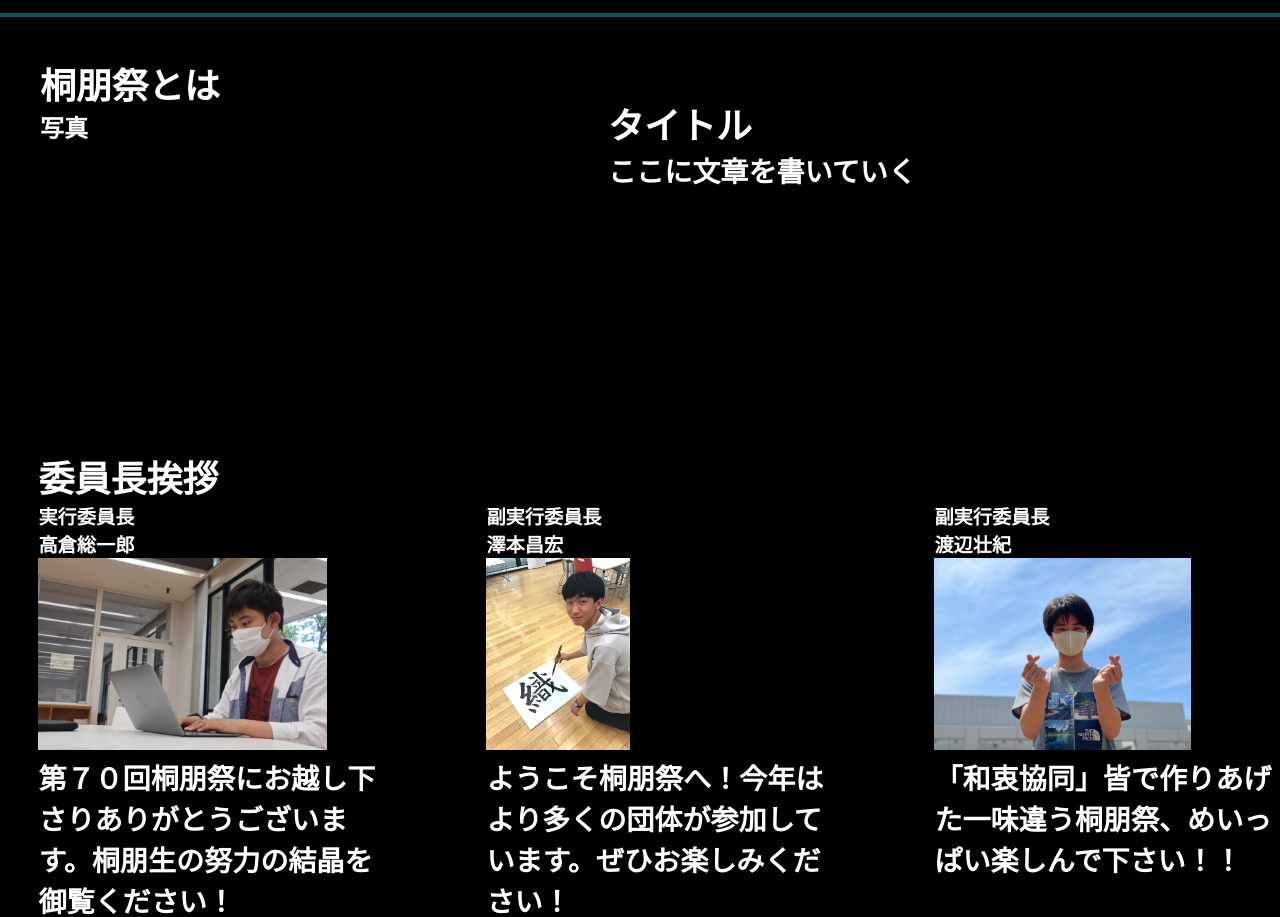
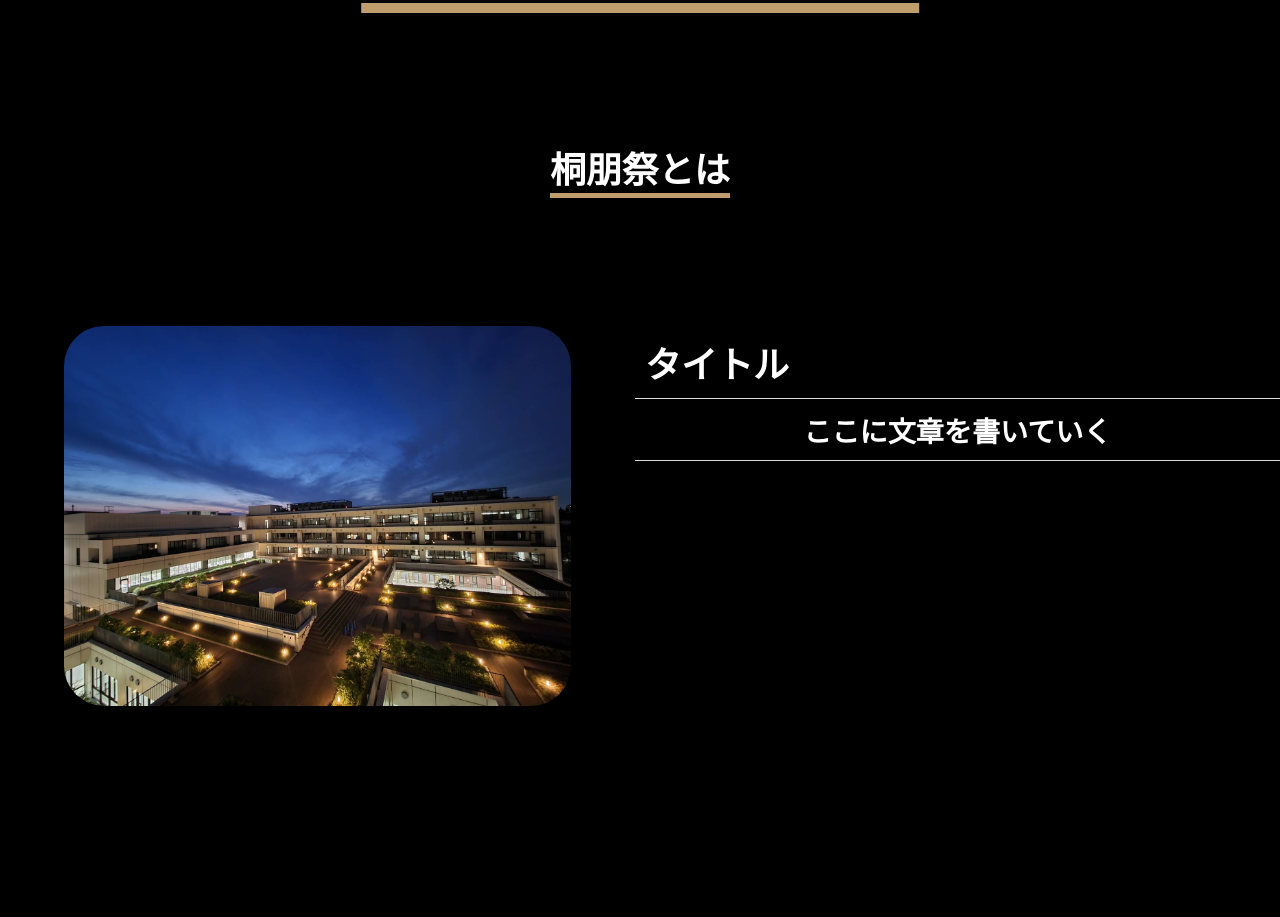
Before and after one commit to toho-festival/website-2021, a Next.js app: page /about in a window 1280 px wide. Shown: the part 175-1092 px from the top of the page. Built offline with nearby package versions, Linux system fonts and the light colour scheme.

Commit message:
changeLayout-about
「桐朋祭について」のレイアウト変更
説明＋委員長挨拶＋テーマ・ロゴ解説

```diff
--- a/src/components/AboutTohofes/entrance.tsx
+++ b/src/components/AboutTohofes/entrance.tsx
@@ -5,11 +5,11 @@ import {explain1} from "~/scripts/about"
 const AboutTOHO:FC = () => {
   return(
     <>
-      <Title>桐朋祭について</Title>
+      <Center><div><Title>桐朋祭について</Title></div></Center>
+      <Center><ContentTitleAbout>桐朋祭とは</ContentTitleAbout></Center>
       <Constraction>
       <SubTitle>
-        <ContentTitle>桐朋祭とは</ContentTitle>
-        <Img>写真</Img>
+        <Img src={ process.env.basePath + "/images/newEntrance-background-1.jpg"} />
       </SubTitle>
       <Content>
         {
@@ -28,65 +28,105 @@ const AboutTOHO:FC = () => {
   )
 }
 
-export default AboutTOHO
+export default AboutTOHO;
+
+const Center = styled.div`
+  text-align: center;
+  @keyframes border_anim {
+    0%{
+      width: 0%;
+    }
+    100%{
+      width: 100%;
+    }
+  }
+  div {
+    display: inline-block;
+    position: relative;
+    :before{
+      content: '';
+      position: absolute;
+      left: 50%;
+      bottom: 0;
+      width: 0;
+      transform: translateX(-50%);
+      border-bottom: solid 10px #bf9d6d;
+      animation: border_anim 2s forwards ease-in;
+      }
+    }
+`;
 
 const Title = styled.h1`
-  font-size: 50px;
-  :first-letter{
-    font-size:80px;
-    color:orange;
-  }
-  border-bottom: 4px solid #0e4e62;
+  color: white;
+  font-size: 80px;
+  display: inline-block;
   @media screen and (max-width:767px) {
-    :first-letter{
-      font-size: 15vw;
-      color:orange;
-    }
+    font-size: 40px;
   }
 `;
 
 const Constraction = styled.div`
   @media screen and (min-width:768px) {
     display: flex;
-    margin-bottom:32.5vh;
+    margin-bottom:50vw;
+    margin-top: 5vw;
   }
   @media screen and (max-width:767px) {
-    margin-bottom:32.5vh;
+    margin-bottom:50vw;
+    margin-top: 5vw;
   }
 `;
 
 const SubTitle = styled.article`
-  margin-top: 5vh;
-  margin-left: 5vh;
+  margin-top: 5vw;
+  margin-left: 5vw;
   width: 44%;
   @media screen and (max-width:767px) {
-
+    margin-left: 0vw;
+    margin: auto;
+    width: 70%;
+    text-align: center;
   }
 `;
 
-const ContentTitle = styled.h2`
-
+const ContentTitleAbout = styled.h2`
+  margin-top: 10vw;
+  color: white;
+  border-bottom: solid 5px #bf9d6d;
+  display: inline-block;
 `;
 
-const Img = styled.div`
-  background-color:black;
-  height:200%;
+const ContentTitle = styled.h2`
+  color: white;
+  border-bottom: 1px #ddd solid;
+  padding: 10px;
+`;
+
+const Img = styled.img`
   width:100%;
-  color: white;
+  color: black;
+  border-radius: 40px;
   @media screen and (max-width:767px) {
-
+    text-align: center;
   }
 `;
 
 const Content = styled.aside`
-  margin-top: 10vh;
-  margin-left: 5vh;
+  margin-top: 5vw;
+  margin-left: 5vw;
+  display: inline-block;
   width: 56%;
+  color: white;
   @media screen and (max-width:767px) {
-
+    display: block;
+    margin-left: 0vw;
+    margin: auto;
+    width: 80%;
   }
 `;
 
 const ContentInfo = styled.h3`
-
+  text-align: center;
+  border-bottom: 1px #ddd solid;
+  padding: 10px;
 `;
--- a/src/components/AboutTohofes/greeting.tsx
+++ b/src/components/AboutTohofes/greeting.tsx
@@ -5,14 +5,14 @@ import {greeting} from "~/scripts/about";
 const GreetingTOHO:FC = () => {
     return(
       <>
-        <Title>委員長挨拶</Title>
+        <Center><Title>委員長挨拶</Title></Center>
         <Wrap>
           {
             greeting.map(
-              ({ role, name, img, greet }) =><Greeting>
-                <Role>{role}</Role>
+              ({ order, role, name, img, greet }) =><Greeting color={order}>
+                <Role key={role}>{role}</Role>
                 <Name>{name}</Name>
-                <Img src={img}/>
+                <Img src={process.env.basePath + img}/>
                 <Greet key={ greet }>{ greet }</Greet>
               </Greeting>
             )
@@ -24,29 +24,97 @@ const GreetingTOHO:FC = () => {
 
 export default GreetingTOHO;
 
+const Center = styled.div`
+  text-align: center;
+`;
+
 const Title = styled.h2`
-  margin-left:3vw;
+  margin-top: 10vw;
+  margin-bottom: 4vw;
+  color: white;
+  border-bottom: solid 5px #bf9d6d;
+  display: inline-block;
 `;
 
 const Wrap = styled.div`
   display:grid;
-  gap:5vw;
+  gap:3vw;
   grid-template-columns: 1fr 1fr 1fr;
 `;
 const Greeting = styled.div`
-  margin-left:3vw;
+  margin-left:1vw;
+  margin-right: 1vw;
+  text-align: center;
+  border-radius: 40px;
+  @media screen and (max-width:767px) {
+    border-radius: 10px;
+  }
+  &[color="1"]{
+    background-color: #BD8A55;
+  }
+  &[color="2"]{
+    background-color: #61B0E2;
+  }
+  &[color="3"]{
+    background-color: #AC75B0;
+  }
+  &[color="4"]{
+    background-color: #FFE350;
+  }
+  &[color="5"]{
+    background-color: #92cb97;
+  }
+  &[color="6"]{
+    background-color: #f5a500;
+  }
+  &[color="7"]{
+    background-color: #E3364A;
+  }
+  &[color="8"]{
+    background-color: #9BCA54;
+  }
+  &[color="9"]{
+    background-color: #E15097;
+  }
+  &[color="10"]{
+    background-color: #499149;
+  }
+  &[color="11"]{
+    background-color: #de3400;
+  }
+  &[color="12"]{
+    background-color: #00aaff;
+  }
 `;
 
 const Role = styled.h3`
-  font-size:0.8rem;
+  margin-top: 0.5vw;
+  font-size:20px;
+  border-bottom: 2px solid white;
+  display: inline-block;
+  @media screen and (max-width:767px) {
+    font-size: 13px;
+  }
 `;
 const Name = styled.h3`
-  font-size:0.8rem;
+  margin-top: 0.5vw;
+  margin-bottom: 0.5vw;
+  font-size:40px;
+  @media screen and (max-width:767px) {
+    font-size: 20px;
+  }
 `;
 const Img = styled.img`
   max-width: 25vw;
   height:15vw;
+  border-radius: 40px;
+  @media screen and (max-width:767px) {
+    border-radius: 10px;
+  }
 `;
 const Greet = styled.h3`
   margin-bottom:1vw;
+  @media screen and (max-width:767px) {
+    font-size: 12px;
+  }
 `;
--- a/src/components/AboutTohofes/logo.tsx
+++ b/src/components/AboutTohofes/logo.tsx
@@ -4,12 +4,12 @@ import { FC } from 'react';
 const LogoTOHO:FC = () => {
   return(
     <>
-        <CategolyTitle>今年のロゴ・大垂幕のデザイン</CategolyTitle>
+      <Center><CategolyTitle>今年の大垂幕・ロゴのデザイン</CategolyTitle></Center>
       <ImgWrap>
         <Img1 src="/95839.png" />
-          <Img2 src="/logo2.jpg" />
+        <Img2 src={ process.env.basePath + "/images/logo.png"} alt="" />
       </ImgWrap>
-        <Creater>デザイン考案者　装飾委員会委員長　内山麗央</Creater>
+      <Creater>デザイン考案者：　装飾委員会委員長　内山麗央</Creater>
       <Flex>
         <ContentArticle>
           <Discription>
@@ -37,8 +37,15 @@ const LogoTOHO:FC = () => {
 
 export default LogoTOHO;
 
+const Center = styled.div`
+  text-align: center;
+`;
+
 const CategolyTitle = styled.h2`
-
+  color: white;
+  margin-bottom: 5vw;
+  border-bottom: #bf9d6d 5px solid;
+  display: inline-block;
 `;
 
 const ImgWrap = styled.div`
@@ -57,17 +64,30 @@ const Img1 = styled.img`
 `;
 
 const Creater = styled.h3`
-
+  margin-top: 1vw;
+  margin-bottom: 3vw;
+  color: white;
+  text-align: center;
+  @media screen and (max-width:767px) {
+    font-size: 15px;
+  }
 `;
 
 const Discription = styled.h3`
   margin-left:5vw;
   text-align:center;
   margin-bottom:3vw;
+  border-bottom: 1px #ddd solid;
+  border-top: 1px #ddd solid;
+  padding: 10px;
+  @media screen and (max-width:767px) {
+    font-size: 12px;
+  }
 `;
 
 const Flex = styled.div`
   display:flex;
+  color: white;
 `;
 
 const ContentArticle = styled.article`
--- a/src/components/AboutTohofes/theme.tsx
+++ b/src/components/AboutTohofes/theme.tsx
@@ -9,6 +9,7 @@ const ThemeTOHO: FC = () => {
         <Rubi>しき</Rubi>
         <FestivalTheme>～ 織 ～</FestivalTheme>
       </ThemeWrap>
+      <Arrangement>
         <Creater>副実行委員長　澤本昌宏</Creater>
         <Discription>
           　第 70 回桐朋祭のテーマは、「織」になりました。
@@ -41,6 +42,7 @@ const ThemeTOHO: FC = () => {
           を通して人と人とがつながり合えるような明るい空間をつ
           くっていきたいと思います。どうぞお楽しみください。
         </Discription>
+      </Arrangement>
     </>
   )
 }
@@ -49,27 +51,52 @@ export default ThemeTOHO;
 
 const ThemeWrap = styled.div`
   margin-top:20vw;
+  color: white;
+  text-align: center;
+  @media screen and (max-width:767px) {
+    margin-top:30vw;
+  }
 `;
 
 const Theme = styled.h2`
-
+  margin-top: 10vw;
+  margin-bottom: 4vw;
+  display: inline-block;
+  border-bottom: #bf9d6d 6px solid;
 `;
 
 const FestivalTheme = styled.h1`
   font-size:10vw;
-  text-align: center;
+`;
+
+const Arrangement = styled.div`
+  margin-bottom: 3vw;
+  display: inline-block;
+  @media screen and (max-width:767px) {
+    margin-top: 5vw;
+  }
 `;
 
 const Discription = styled.h3`
   text-align: center;
   margin-bottom: 30vw;
+  color: white;
+  border-bottom: 1px #ddd solid;
+  padding: 10px;
+  @media screen and (max-width:767px) {
+    font-size: 12px;
+  }
 `;
 
 const Rubi = styled.h4`
-  text-align: center;
+
 `;
 
 const Creater = styled.h2`
   text-align:center;
-  border-bottom:2px solid black;
+  border-bottom: 1px #ddd solid;
+  color: white;
+  @media screen and (max-width:767px) {
+    font-size: 15px;
+  }
 `;
```
Lines whose indentation alone changed are shown as unchanged.
